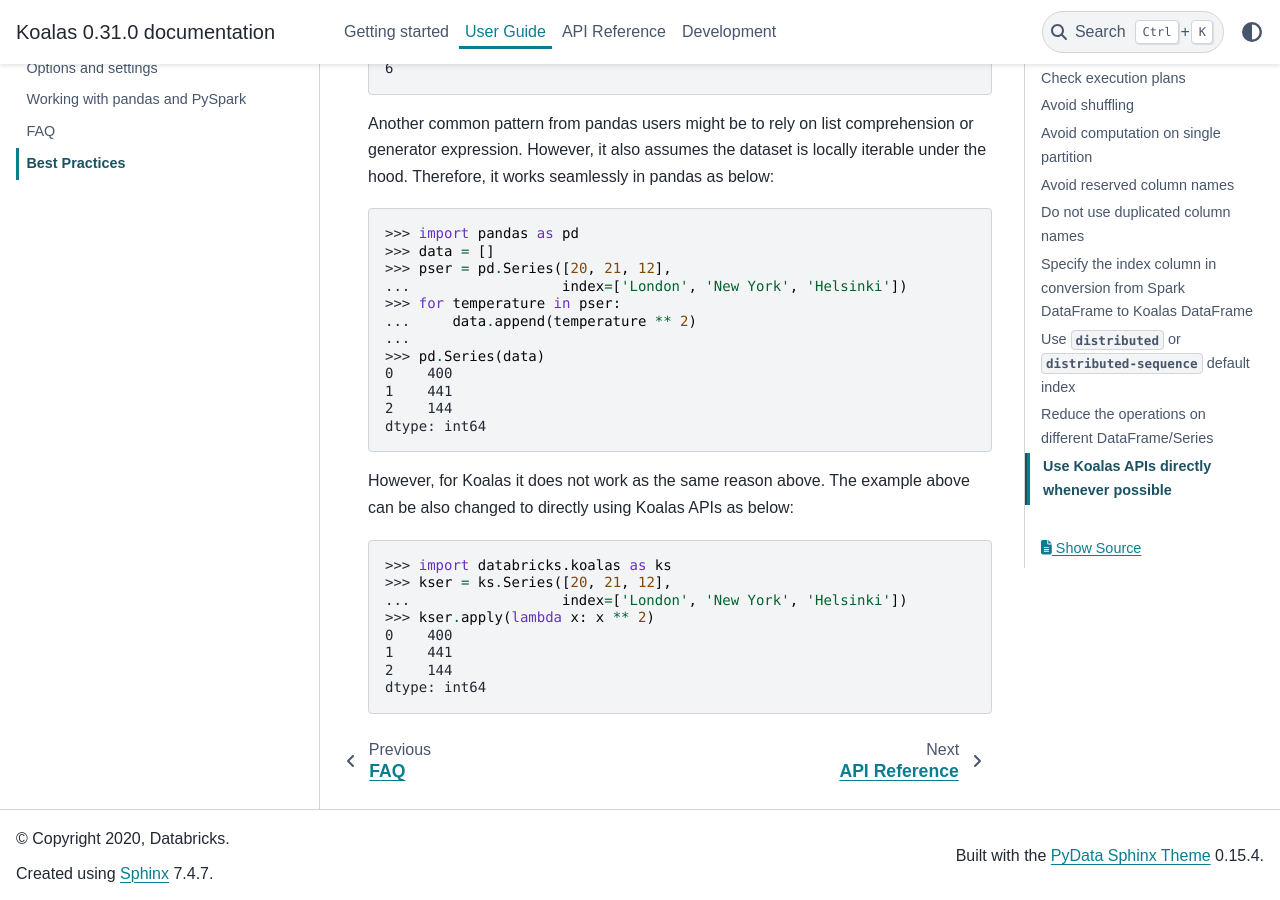
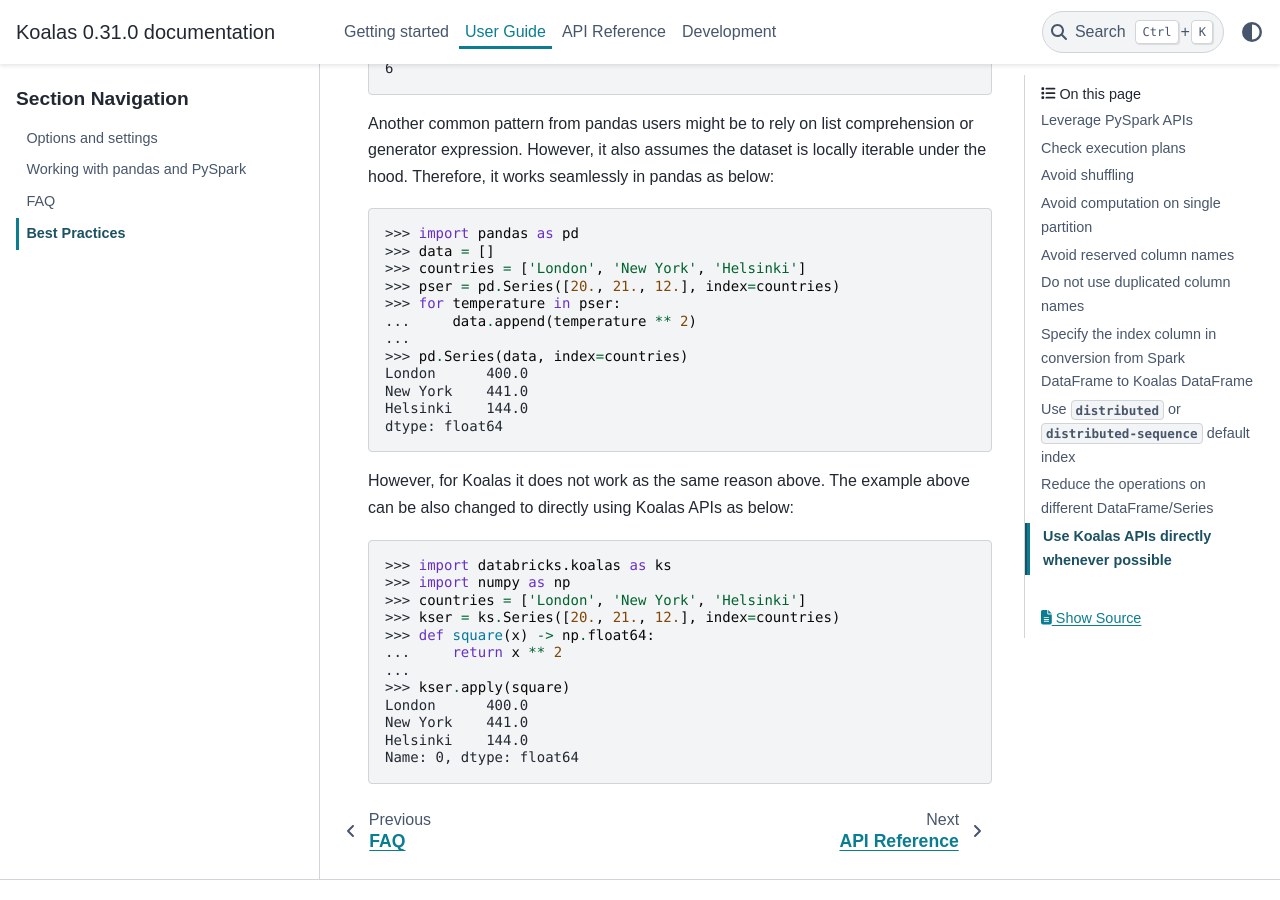
Before and after one commit to databricks/koalas, a Sphinx documentation site: the page built from docs/source/user_guide/best_practices.rst, in a window 1280 px wide and 900 px high, scrolled down 4791 px. Built offline with Sphinx 7.4.7 and the PyData theme 0.15.4, drawn with Linux system fonts in a browser that asks for light colours; pages that are not in the unit, such as notebooks, are missing from menus; the version number is read from the project's files by our own code.

Commit message:
Fix example with feedback

```diff
--- a/docs/source/user_guide/best_practices.rst
+++ b/docs/source/user_guide/best_practices.rst
@@ -214,16 +214,16 @@
 
    >>> import pandas as pd
    >>> data = []
-   >>> pser = pd.Series([20, 21, 12],
-   ...                  index=['London', 'New York', 'Helsinki'])
+   >>> countries = ['London', 'New York', 'Helsinki']
+   >>> pser = pd.Series([20., 21., 12.], index=countries)
    >>> for temperature in pser:
    ...     data.append(temperature ** 2)
    ...
-   >>> pd.Series(data)
-   0    400
-   1    441
-   2    144
-   dtype: int64
+   >>> pd.Series(data, index=countries)
+   London      400.0
+   New York    441.0
+   Helsinki    144.0
+   dtype: float64
 
 However, for Koalas it does not work as the same reason above.
 The example above can be also changed to directly using Koalas APIs as below:
@@ -231,10 +231,14 @@
 .. code-block:: python
 
    >>> import databricks.koalas as ks
-   >>> kser = ks.Series([20, 21, 12],
-   ...                  index=['London', 'New York', 'Helsinki'])
-   >>> kser.apply(lambda x: x ** 2)
-   0    400
-   1    441
-   2    144
-   dtype: int64
+   >>> import numpy as np
+   >>> countries = ['London', 'New York', 'Helsinki']
+   >>> kser = ks.Series([20., 21., 12.], index=countries)
+   >>> def square(x) -> np.float64:
+   ...     return x ** 2
+   ...
+   >>> kser.apply(square)
+   London      400.0
+   New York    441.0
+   Helsinki    144.0
+   Name: 0, dtype: float64
```
